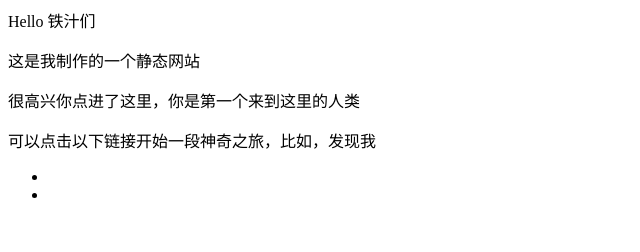
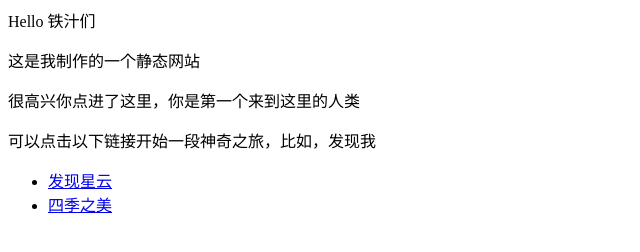
Before and after one commit to tmibt/feiyu.github.io, a plain HTML site: page index.html in a window 1280 px wide. Shown: the whole page, without its empty margins (0-640 px from the left). Drawn offline with Linux system fonts and the light colour scheme.

Commit message:
Update index.html

```diff
--- a/index.html
+++ b/index.html
@@ -4,6 +4,6 @@
 <p>可以点击以下链接开始一段神奇之旅，比如，发现我</p>
 
 <ul>
-  <li> <a href="http://stars.chromeexperiments.com/"> </a> </li>
-  <li> <a href="http://rainyscope.com/#slide-1" </a> </li>
+  <li> <a href="http://stars.chromeexperiments.com/">发现星云 </a> </li>
+  <li> <a href="http://rainyscope.com/#slide-1" </a> 四季之美 </li>
 </ul>
```
